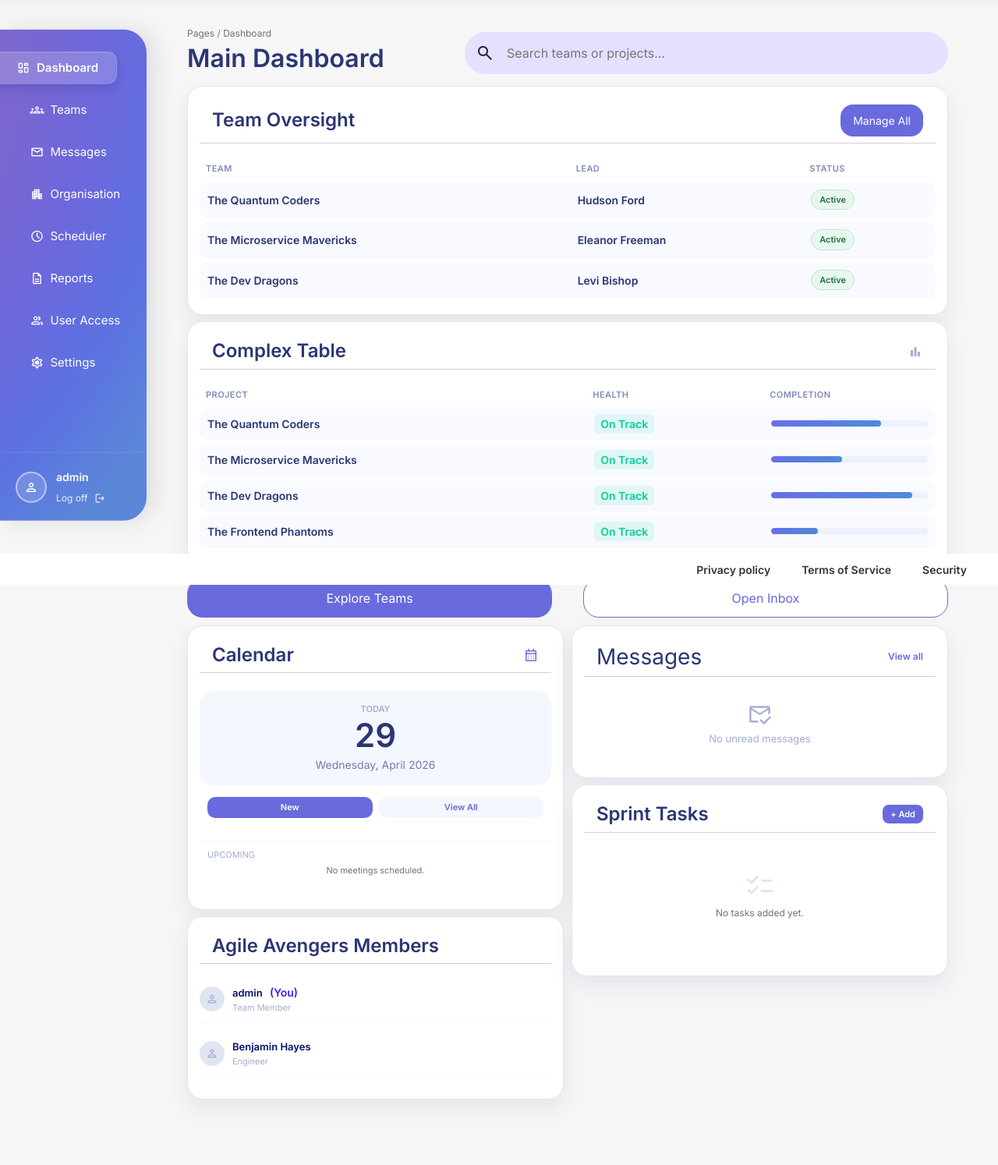
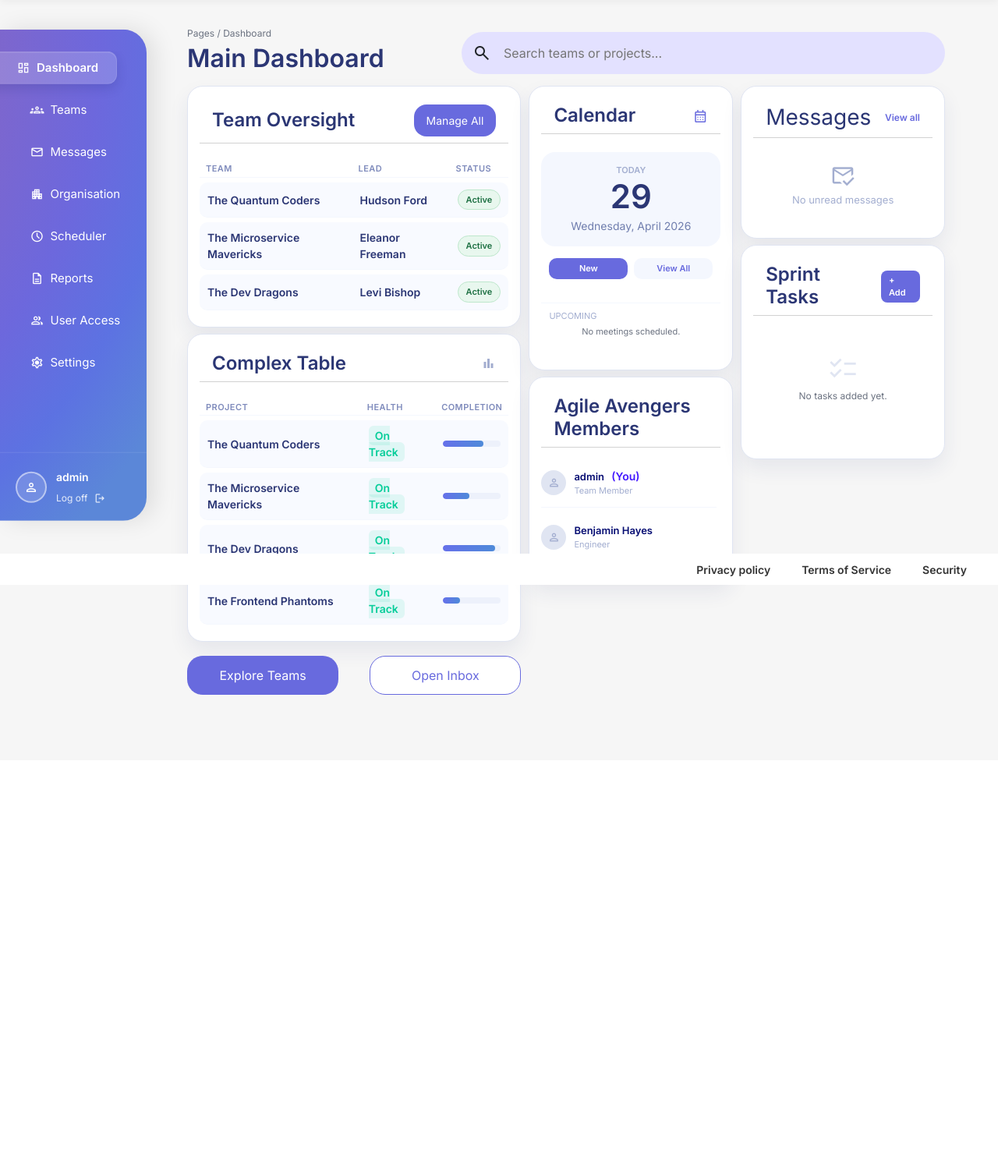
Before and after one commit to dn237/skyWebApplication, a Django app: page / in a window 1280 px wide. Shown: the part 50-1544 px from the top of the page at 78% size. After the commit the page ends 941 px from the top, so only its background shows below. Run offline with Django 5.2, Linux system fonts and the light colour scheme; a user stored in the database is signed in; data comes from the database, SQL or seed files in the repository; data that the repository does not hold is empty.

Commit message:
Fix dashboard layout overflow and responsiveness

```diff
--- a/static/css/global.css
+++ b/static/css/global.css
@@ -2905,7 +2905,7 @@ form.search-bar.dashboard-search {
 }
 /* Dashboard Polish */
 .dashboard-shell {
-    width: calc(100vw - var(--sidebar-width) - 100px);
+    width: 100%;
     max-width: none;
     position: relative;
     margin: -10px 0 0 -8px;
@@ -3215,7 +3215,7 @@ form.search-bar.dashboard-search {
     justify-content: center;
 }
 
-@media (max-width: 1280px) {
+@media (max-width: 1050px) {
     .dashboard-mesh,
     .dashboard-mesh-admin,
     .dashboard-mesh-user {
```
